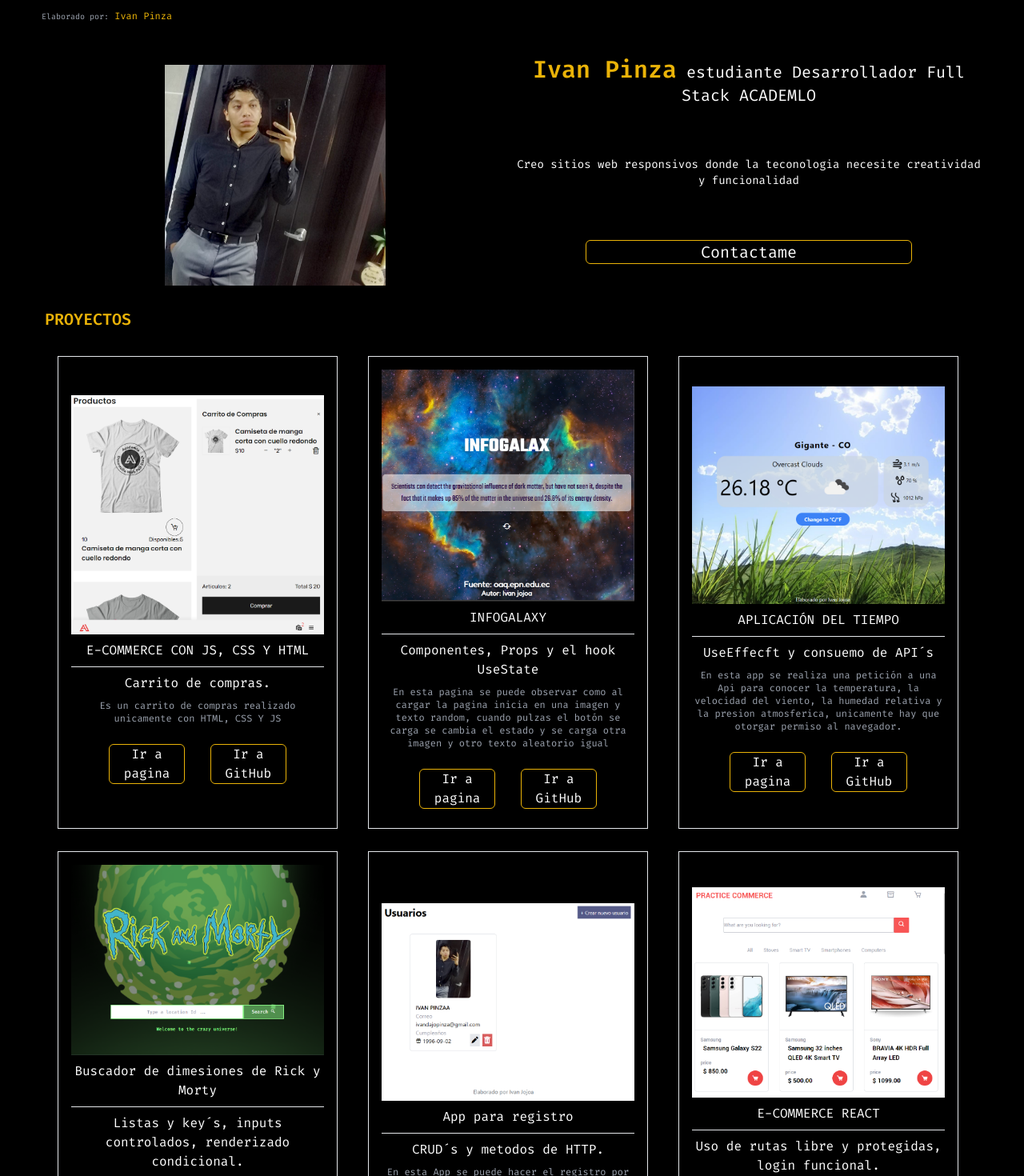
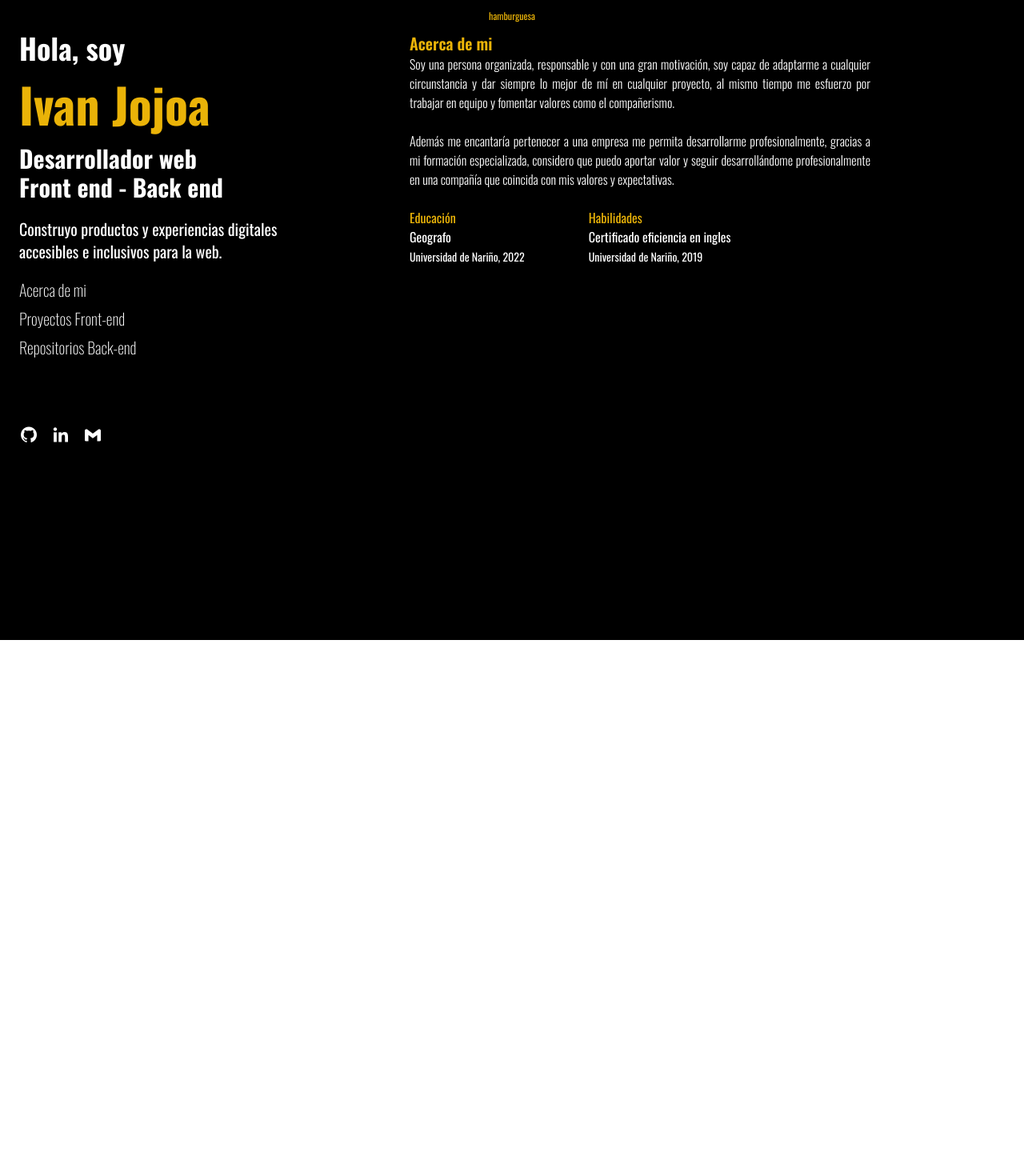
Before and after one commit to pinzaivan/portfolio, a React (Vite) app: page / in a window 1280 px wide. Shown: the top 1470 px of the page at 80% size. After the commit the page ends 800 px from the top, so only its background shows below. Built offline with nearby package versions, Linux system fonts and the light colour scheme.

Commit message:
fixedportfolio

```diff
--- a/index.html
+++ b/index.html
@@ -6,8 +6,12 @@
     <meta name="viewport" content="width=device-width, initial-scale=1.0" />
     <link rel="preconnect" href="https://fonts.googleapis.com">
 <link rel="preconnect" href="https://fonts.gstatic.com" crossorigin>
-<link href="https://fonts.googleapis.com/css2?family=Fira+Code:wght@300;400;500;600&display=swap" rel="stylesheet">
 <link href='https://unpkg.com/boxicons@2.1.4/css/boxicons.min.css' rel='stylesheet'>
+<link rel="preconnect" href="https://fonts.googleapis.com">
+<link rel="preconnect" href="https://fonts.gstatic.com" crossorigin>
+<link rel="preconnect" href="https://fonts.googleapis.com">
+<link rel="preconnect" href="https://fonts.gstatic.com" crossorigin>
+<link href="https://fonts.googleapis.com/css2?family=Oswald:wght@200;300;400;500;600;700&family=Yantramanav:wght@100;300;400;500;700;900&display=swap" rel="stylesheet">
 
 <title>Portafolio</title>
   </head>
--- a/src/App.jsx
+++ b/src/App.jsx
@@ -7,8 +7,8 @@ function App() {
 
 
   return (
-    <main className='font-["Fira_Code",_monospace;] bg-black text-white grid top-0'>
-      <Home className=''/>
+    <main className='font-["Oswald",_sans-serif;] font-normal bg-black text-white grid top-0 w-screen h-screen'>
+      <Home/>
     </main>
   )
 }
--- a/src/components/Home/Header.jsx
+++ b/src/components/Home/Header.jsx
@@ -1,24 +1,14 @@
 import React from 'react'
+import { Projects } from '../Home/Projects'
 
 export const Header = () => {
   return (
 <section className='m-3 grid'>
     <nav>
-        <h2 className='text-xs text-yellow-500'><span className='text-[10px] text-gray-400'>Elaborado por:</span> Ivan Pinza</h2>
+        <h2 className='text-xs text-yellow-500'> hamburguesa</h2>
 
     </nav>
-    <section className='grid gap-2 place-content-center sm:grid-cols-2 sm:mt-10'>
-        <div className='h-[300px]'>
-            <img className='p-3 h-full w-full object-contain' src="/images/foto.jpg" alt="" />
-        </div>
 
-        <div className='text-xl text-center grid gap-6 justify-items-center'>
-            <h1><b className='text-yellow-500 text-3xl'>Ivan Pinza</b> estudiante Desarrollador Full Stack ACADEMLO</h1>
-            <h3 className='text-sm'>Creo sitios web responsivos donde la teconologia necesite creatividad y funcionalidad</h3>
-            <a href='mailto:ivandajopinza@gmail.com' className='w-[70%] h-[30px] border-[1px] border-yellow-500  hover:bg-yellow-500 hover:text-black transition-colors rounded-md'>Contactame</a>
-
-        </div>
-    </section>
 </section>
   )
 }
--- a/src/components/Home/Projects.jsx
+++ b/src/components/Home/Projects.jsx
@@ -1,113 +1,70 @@
-import React from 'react'
+import React from 'react';
 
 export const Projects = () => {
   return (
-    <main className='m-4'>
+    <main>
+      <section className="text-xl flex flex-col gap-5 fixed left-6 w-[30%]">
+        <h2 className='text-4xl font-bold font-["Oswald",_sans-serif;]'>
+          Hola, soy
+        </h2>
+        <h1 className='text-yellow-500 text-6xl font-bold font-["Oswald",_sans-serif;]'>
+          Ivan Jojoa
+        </h1>
+        <h2 className="text-3xl font-bold">
+          Desarrollador web <br></br>Front end - Back end
+        </h2>
+        <h3 className="text-xl">
+          Construyo productos y experiencias digitales accesibles e inclusivos
+          para la web.
+        </h3>
+        <ul className="grid font-extralight gap-2">
+          <li>Acerca de mi</li>
+          <li>Proyectos Front-end</li>
+          <li>Repositorios Back-end</li>
+        </ul>
 
-        <h1 className='font-bold text-yellow-500 text-xl'>PROYECTOS</h1>
+        <ul className="flex text-2xl gap-4 mt-16">
+          <a href="https://github.com/pinzaivan" class="bx bxl-github"></a>
+          <a
+            href="https://www.linkedin.com/in/ivan-dario-jojoa-pinza-542557244/?originalSubdomain=co"
+            class="bx bxl-linkedin"
+          ></a>
+          <a href="mailto:ivandajopinza@gmail.com" class="bx bxl-gmail"></a>
+        </ul>
+      </section>
 
-        <section className='grid gap-7 m-4 mt-8 md:grid-cols-2 xl:grid-cols-3' >
-
-        <article className='border-[1px] border-gray-200 w-[350px] v-[600] p-4 grid place-content-center'>
-            <div>
-                <img className='h-full' src="/images/project_0.png" alt="" />
-            </div>
-            <section className='grid gap-2 text-center py-2'>
-            <h1>E-COMMERCE CON JS, CSS Y HTML</h1>
-            <hr />
-            <h2>Carrito de compras. </h2>
-            <p className='text-xs text-gray-400'>Es un carrito de compras realizado unicamente con HTML, CSS Y JS</p>
-            <div className='mt-4 flex justify-center gap-8'>
-            <a href='https://ecomerce-academlo-ivan-jojoa.netlify.app/' className=' w-[30%] border-[1px] border-yellow-500  hover:bg-yellow-500 hover:text-black transition-colors rounded-md'>Ir a pagina</a>
-            <a href='https://github.com/pinzaivan/ECOMERCE' className=' w-[30%] border-[1px] border-yellow-500  hover:bg-yellow-500 hover:text-black transition-colors rounded-md' >Ir a GitHub</a>
-            </div>
-            </section>
-        </article>
-
-        <article className='border-[1px] border-gray-200 w-[350px] v-[600] p-4 grid place-content-center'>
-            <div>
-                <img className='h-full w-full object-contain' src="/images/project_1.png" alt="" />
-            </div>
-            <section className='grid gap-2 text-center py-2'>
-            <h1>INFOGALAXY</h1>
-            <hr />
-            <h2>Componentes, Props y el hook UseState</h2>
-            <p className='text-xs text-gray-400'>En esta pagina se puede observar como al cargar la pagina inicia en una imagen y texto random, cuando pulzas el botón se carga se cambia el estado y se carga otra imagen y otro texto aleatorio igual</p>
-            <div className='mt-4 flex justify-center gap-8'>
-            <a href='https://entregable1-react-ivan-jojoa.netlify.app/' className=' w-[30%] border-[1px] border-yellow-500  hover:bg-yellow-500 hover:text-black transition-colors rounded-md'>Ir a pagina</a>
-            <a href='https://github.com/pinzaivan/entregable1-react/' className=' w-[30%] border-[1px] border-yellow-500  hover:bg-yellow-500 hover:text-black transition-colors rounded-md' > Ir a GitHub</a>
-            </div>
-            </section>
-        </article>
-
-        <article className='border-[1px] border-gray-200 w-[350px] v-[600] p-4 grid place-content-center'>
-            <div>
-                <img className='h-full' src="/images/project_2.png" alt="" />
-            </div>
-            <section className='grid gap-2 text-center py-2'>
-            <h1>APLICACIÓN DEL TIEMPO</h1>
-            <hr />
-            <h2>UseEffecft y consuemo de API´s </h2>
-            <p className='text-xs text-gray-400'>En esta app se realiza una petición a una Api para conocer la temperatura, la velocidad del viento, la humedad relativa y la presion atmosferica, unicamente hay que otorgar permiso al navegador. </p>
-            <div className='mt-4 flex justify-center gap-8'>
-            <a href='https://entregable2-react-ivanjojoa.netlify.app/' className=' w-[30%] border-[1px] border-yellow-500  hover:bg-yellow-500 hover:text-black transition-colors rounded-md'>Ir a pagina</a>
-            <a href='https://github.com/pinzaivan/entregable-2/' className=' w-[30%] border-[1px] border-yellow-500  hover:bg-yellow-500 hover:text-black transition-colors rounded-md' > Ir a GitHub</a>
-            </div>
-            </section>
-        </article>
-
-        <article className='border-[1px] border-gray-200 w-[350px] v-[600] p-4 grid place-content-center'>
-            <div>
-                <img className='h-full' src="/images/project_3.png" alt="" />
-            </div>
-            <section className='grid gap-2 text-center py-2'>
-            <h1>Buscador de dimesiones de Rick y Morty</h1>
-            <hr />
-            <h2>Listas y key´s, inputs controlados, renderizado condicional.</h2>
-            <p className='text-xs text-gray-400'>Incialmente se hace la petición a la API y se renderiza un universo aleatorio, en el input se puede buscar cualquier universo con el numeral, este renderiza una tarjeta donde se observa los habitantes de ese universo, si estan vivos o muertos o undefined y los datos del personaje.</p>
-            <div className='mt-4 flex justify-center gap-8'>
-            <a href='https://entregable3ivanjojoa.netlify.app/' className=' w-[30%] border-[1px] border-yellow-500  hover:bg-yellow-500 hover:text-black transition-colors rounded-md'>Ir a pagina</a>
-            <a href='https://github.com/pinzaivan/entregable3/' className=' w-[30%] border-[1px] border-yellow-500  hover:bg-yellow-500 hover:text-black transition-colors rounded-md' > Ir a GitHub</a>
-            </div>
-            </section>
-        </article>
-
-
-        <article className='border-[1px] border-gray-200 w-[350px] v-[600] p-4 grid place-content-center'>
-            <div>
-                <img className='h-full' src="/images/project_4.png" alt="" />
-            </div>
-            <section className='grid gap-2 text-center py-2'>
-            <h1>App para registro</h1>
-            <hr />
-            <h2>CRUD´s y metodos de HTTP.</h2>
-            <p className='text-xs text-gray-400'>En esta App se puede hacer el registro por medio de react-hook-form, se realiza el registro en una API funcional donde se puede observar los datos del usuario renderizados</p>
-            <div className='mt-4 flex justify-center gap-8'>
-            <a href='https://entregable4ivanjojoa.netlify.app/' className=' w-[30%] border-[1px] border-yellow-500  hover:bg-yellow-500 hover:text-black transition-colors rounded-md'>Ir a pagina</a>
-            <a href='https://github.com/pinzaivan/entregable4/' className=' w-[30%] border-[1px] border-yellow-500  hover:bg-yellow-500 hover:text-black transition-colors rounded-md' >Ir a GitHub</a>
-            </div>
-            </section>
-        </article>
-
-
-        <article className='border-[1px] border-gray-200 w-[350px] v-[600] p-4 grid place-content-center'>
-            <div>
-                <img className='h-full' src="/images/project_5.png" alt="" />
-            </div>
-            <section className='grid gap-2 text-center py-2'>
-            <h1>E-COMMERCE REACT</h1>
-            <hr />
-            <h2>Uso de rutas libre y protegidas, login funcional. </h2>
-            <p className='text-xs text-gray-400'>En este proyecto se realiza la aplicacion de todos los elementos que se mencionaron, genrando un carrito de compras funcional que cuenta con un login, y rutas protegidas y libres</p>
-            <div className='mt-4 flex justify-center gap-8'>
-            <a href='https://entregable6ivanjojoa.netlify.app/' className=' w-[30%] border-[1px] border-yellow-500  hover:bg-yellow-500 hover:text-black transition-colors rounded-md'>Ir a pagina</a>
-            <a href='https://github.com/pinzaivan/entregable6/' className=' w-[30%] border-[1px] border-yellow-500  hover:bg-yellow-500 hover:text-black transition-colors rounded-md' >Ir a GitHub</a>
-            </div>
-            </section>
-        </article>
-
-        </section>
-
+      <section className="fixed w-[45%] h-screen left-[40%] text-justify">
+        <h2 className="text-yellow-500 font-semibold text-xl">Acerca de mi</h2>
+        <p className="font-light">
+          {' '}
+          Soy una persona organizada, responsable y con una gran motivación, soy
+          capaz de adaptarme a cualquier circunstancia y dar siempre lo mejor de
+          mí en cualquier proyecto, al mismo tiempo me esfuerzo por trabajar en
+          equipo y fomentar valores como el compañerismo.<br></br>
+          <br></br>
+          Además me encantaría pertenecer a una empresa me permita desarrollarme
+          profesionalmente, gracias a mi formación especializada, considero que
+          puedo aportar valor y seguir desarrollándome profesionalmente en una
+          compañía que coincida con mis valores y expectativas.<br></br>
+          <br></br>
+        </p>
+        <div className="flex gap-20">
+          <ul>
+            <h3 className="text-yellow-500">Educación</h3>
+            <li>
+              Geografo<br></br>
+              <span className="text-sm">Universidad de Nariño, 2022</span>
+            </li>
+          </ul>
+          <ul>
+            <h3 className="text-yellow-500">Habilidades</h3>
+            <li>
+              Certificado eficiencia en ingles<br></br>
+              <span className="text-sm">Universidad de Nariño, 2019</span>
+            </li>
+          </ul>
+        </div>
+      </section>
     </main>
-  )
-}
+  );
+};
--- a/src/pages/Home.jsx
+++ b/src/pages/Home.jsx
@@ -11,7 +11,6 @@ export const Home = () => {
 
         <Projects/>
 
-        <Contact/>
 
     </main>
   )
```
Also changed, not shown: src/components/auxilar.jsx (added), 1 other file (tests, documents, lock files or other folders).
